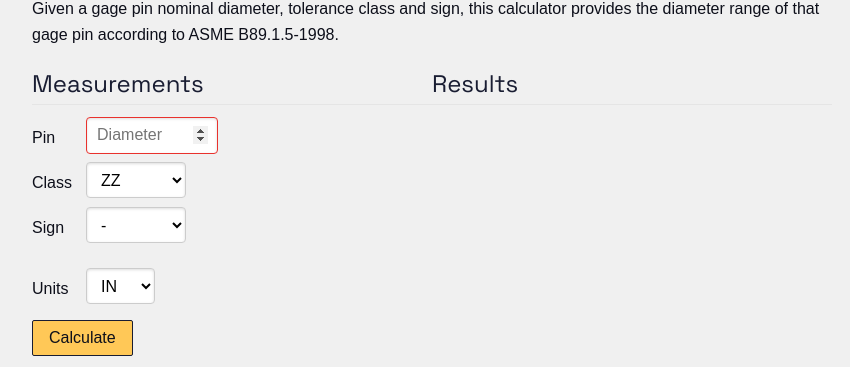
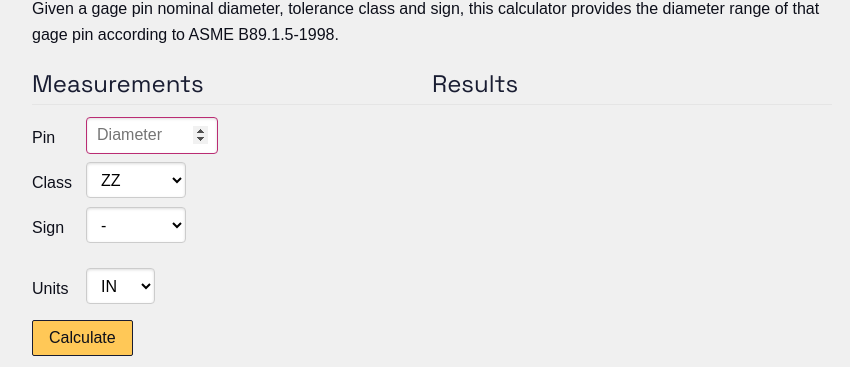
Before and after one commit to rouyng/hole-calc, a Flask app: page /pinsize in a window 1280 px wide, with the restyled element focused. Shown: the part 214-581 px from the top of the page, without its empty margins (208-1058 px from the left). Run offline with Flask 2, Linux system fonts and the light colour scheme; some libraries are stand-ins or nearby versions.

Commit message:
Set text/border color for forms that fail html5 validation

```diff
--- a/static/styles.css
+++ b/static/styles.css
@@ -186,6 +186,12 @@ tr {
     }
 }
 
+/* set text/border color for forms that fail html5 validation */
+.pure-form input:focus:invalid, .pure-form select:focus:invalid, .pure-form textarea:focus:invalid {
+    color: var(--error-accent);
+    border-color: var(--error-accent);
+}
+
 /* Styling for tabbed calculator forms */
 
 .pure-menu-horizontal.calc-menu {
@@ -200,6 +206,7 @@ tr {
 .calc-menu .pure-menu-selected {
     background-color: var(--dark-accent);
 }
+
 .calc-menu .pure-menu-selected .pure-menu-link{
     color: var(--light-text);
 }
@@ -212,6 +219,7 @@ tr {
     background-color: var(--mid-accent);
     border-radius: 3px 3px 0 0;
 }
+
 .calc-menu .pure-menu-selected .pure-menu-link:hover {
     background-color: var(--dark-accent);
 
```
